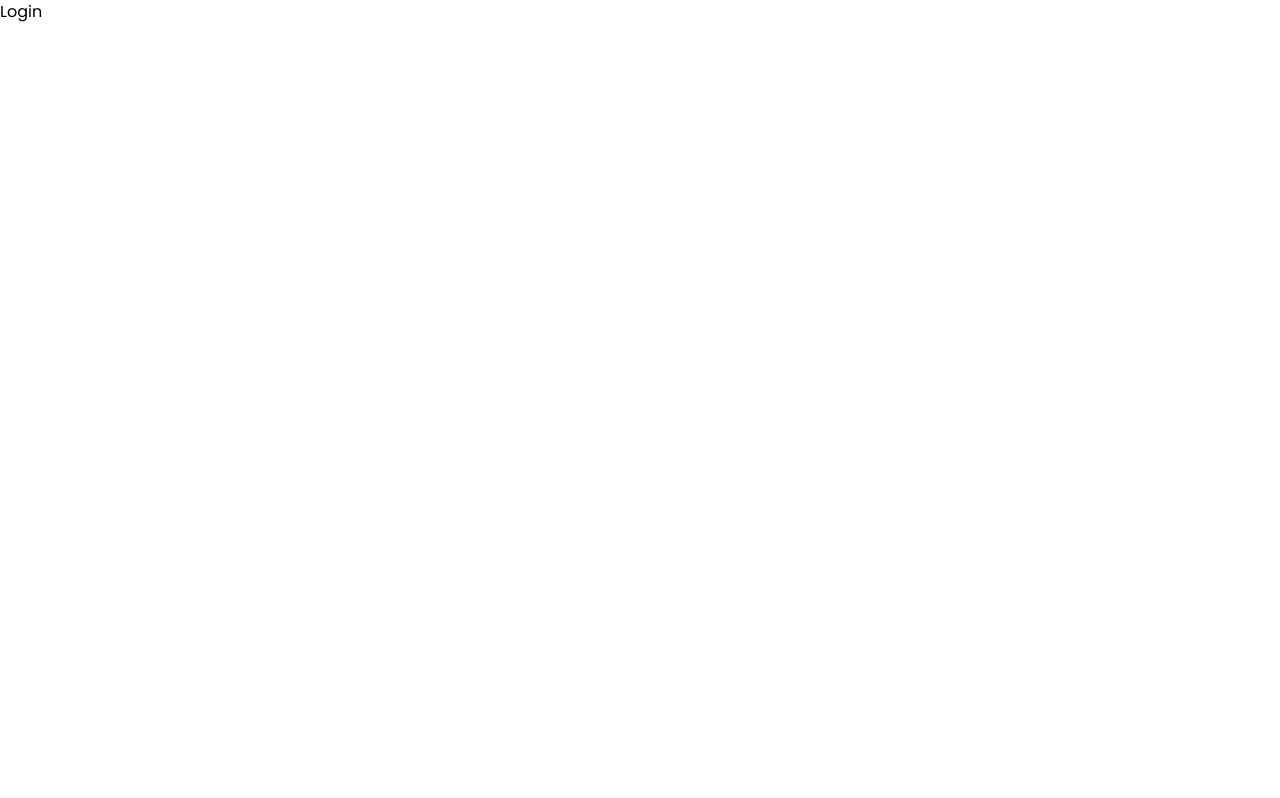
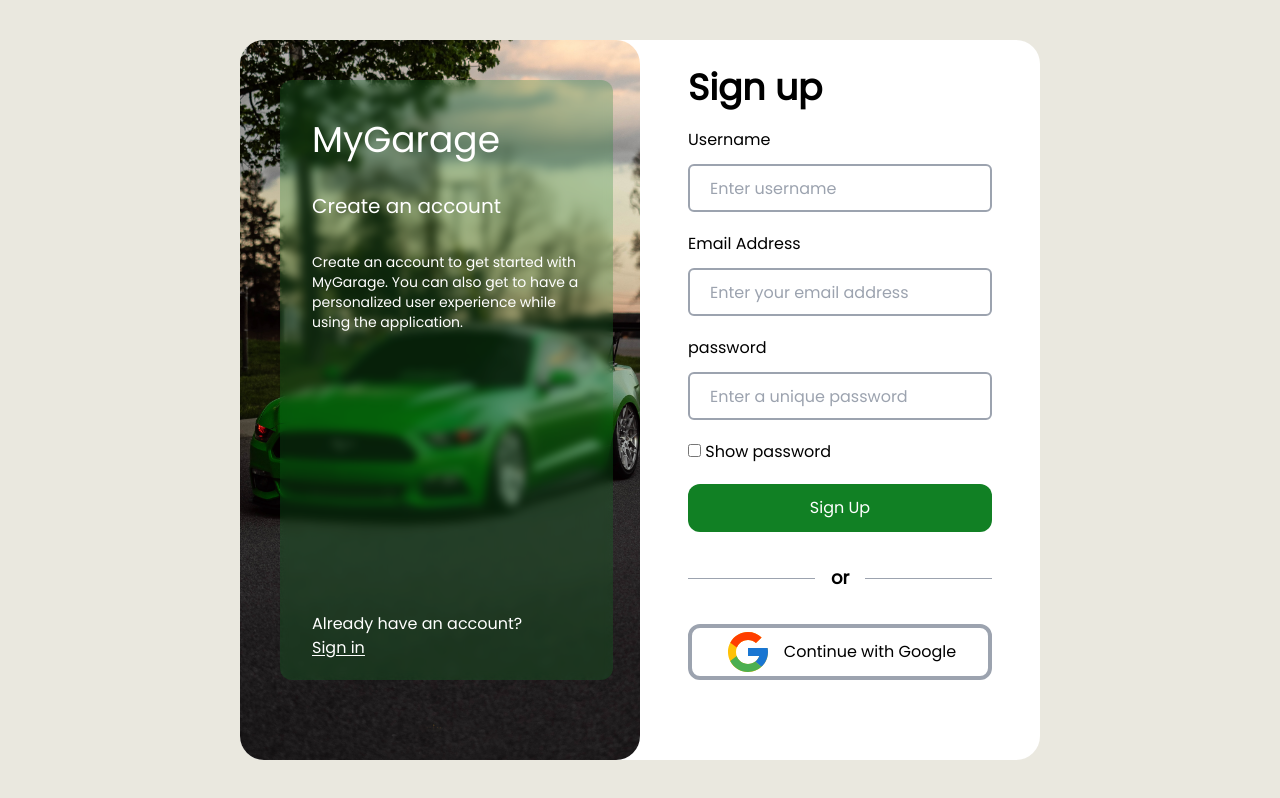
Before and after one commit to mog-rn/eGarage, a Next.js app in the folder web-client/: page /login in a window 1280 px wide. Built offline with nearby package versions, Linux system fonts and the light colour scheme.

Commit message:
finished the registration form

```diff
--- a/web-client/components/forms/RegistrationForm.jsx
+++ b/web-client/components/forms/RegistrationForm.jsx
@@ -3,7 +3,7 @@ import { FcGoogle } from "react-icons/fc";
 
 const RegistrationForm = () => {
   return (
-    <div className="space-y-5">
+    <div className="space-y-5 scrollbar-hide">
       <h1 className="text-4xl mt-5 font-bold">Sign up </h1>
       <div className="mt-3">
         <label htmlFor="username">Username</label>
--- a/web-client/pages/login.js
+++ b/web-client/pages/login.js
@@ -1,9 +1,53 @@
-import React from 'react'
+import React from "react";
+import Head from "next/head";
+import Image from "next/image";
+import Link from "next/link";
+import RegistrationForm from "../components/forms/RegistrationForm";
+import Navbar from "../components/reusables/NavBar";
 
 const Login = () => {
   return (
-    <div>Login</div>
-  )
-}
+    <div className="h-screen">
+      {" "}
+      {/* <div className="pb-1"><Navbar /></div> */}
+      <div className="bg-[#EAE8DF] flex h-screen overflow-hidden px-60 scrollbar-hide py-10 space-y-5">
+        <Head>
+          <title>Create an Account</title>
+        </Head>
+        <div className="container w-full shadow-green-600 flex flex-row justify-items-center mx-auto rounded-3xl bg-white">
+          {/* right */}
+          <div className="relative w-1/2 rounded-3xl h-auto">
+            <Image
+              src="/images/car.jpg"
+              alt="image"
+              layout="fill"
+              objectFit="cover"
+              className="h-full w-full rounded-3xl"
+            />
+            <div
+              className="text-white space-y-8 absolute top-10 p-10 bg-[#118024]/25 bg-opacity-80 rounded-xl
+                   h-5/6 ml-10 w-5/6 px-8 bg-clip-padding backdrop-blur-sm">
+              <h1 className="text-4xl">MyGarage</h1>
+              <h2 className="text-xl">Create an account</h2>
+              <p className="text-sm">
+                Create an account to get started with MyGarage. You can also get to have a personalized user experience while using the application.
+              </p>
+              <div className="bottom-5 absolute">
+                <p>Already have an account?</p>
+                <button className="decoration: underline underline-offset-2">
+                  <Link href="/login">Sign in</Link>
+                </button>
+              </div>
+            </div>
+          </div>
+          {/* left */}
+          <div className="px-12 flex-grow w-1/2 overflow-y-scroll scrollbar-hide space-y-8 py-2">
+            <RegistrationForm />
+          </div>
+        </div>
+      </div>
+    </div>
+  );
+};
 
-export default Login
+export default Login;
--- a/web-client/pages/register.js
+++ b/web-client/pages/register.js
@@ -41,7 +41,7 @@ const Register = () => {
             </div>
           </div>
           {/* left */}
-          <div className="px-12 flex-grow w-1/2 overflow-y-scroll space-y-8 py-2">
+          <div className="px-12 flex-grow w-1/2 overflow-y-scroll scrollbar-hide space-y-8 py-2">
             <RegistrationForm />
           </div>
         </div>
```
